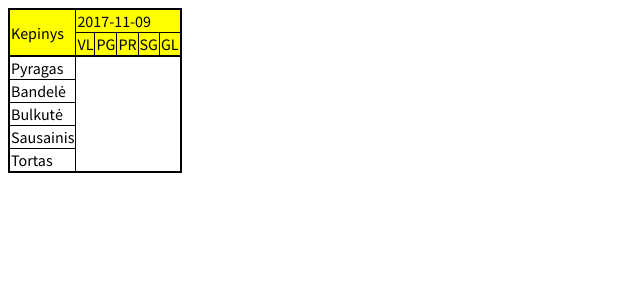
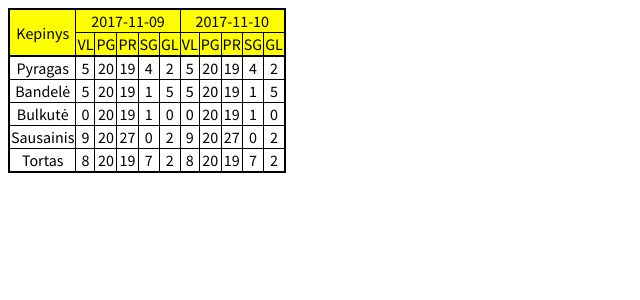
Before and after one commit to EnrikasNemc/Backery, a PHP site: page / in a window 1280 px wide. Shown: the top 300 px of the page, without its empty margins (0-640 px from the left). Run offline with PHP 8.4, Linux system fonts and the light colour scheme.

Commit message:
Multiple possiblities to get data

```diff
--- a/css/app.css
+++ b/css/app.css
@@ -1,6 +1,7 @@
 @import url('https://fonts.googleapis.com/css?family=Source+Sans+Pro');
 body{
 	font-family: 'Source Sans Pro', sans-serif;
+	text-align: center;
 }
 #border1{
 	border-collapse: collapse;
--- a/index.php
+++ b/index.php
@@ -11,8 +11,14 @@
 		<tr>
 			<td rowspan="2">Kepinys</td>
 			<td colspan="5">2017-11-09</td>
+			<td colspan="5">2017-11-10</td>
 		</tr>
 		<tr>
+			<td>VL</td><!--Vakarykštis likutis -->
+			<td>PG</td><!--Pagaminta -->
+			<td>PR</td><!--Parduota -->
+			<td>SG</td><!--Sugadinta -->
+			<td>GL</td><!--Galutinis -->
 			<td>VL</td><!--Vakarykštis likutis -->
 			<td>PG</td><!--Pagaminta -->
 			<td>PR</td><!--Parduota -->
@@ -24,21 +30,224 @@
 
 		<tr>
 			<td>Pyragas</td>
+			<td>5</td>
+			<td>20</td>
+			<td>19</td>
+			<td>4</td>
+			<td>2</td>
+			<td>5</td>
+			<td>20</td>
+			<td>19</td>
+			<td>4</td>
+			<td>2</td>
 		</tr>
 		<tr>
 			<td>Bandelė</td>
+			<td>5</td>
+			<td>20</td>
+			<td>19</td>
+			<td>1</td>
+			<td>5</td>
+			<td>5</td>
+			<td>20</td>
+			<td>19</td>
+			<td>1</td>
+			<td>5</td>
 		</tr>
 		<tr>
 			<td>Bulkutė</td>
+			<td>0</td>
+			<td>20</td>
+			<td>19</td>
+			<td>1</td>
+			<td>0</td>
+			<td>0</td>
+			<td>20</td>
+			<td>19</td>
+			<td>1</td>
+			<td>0</td>
 		</tr>
 		<tr>
 			<td>Sausainis</td>
+			<td>9</td>
+			<td>20</td>
+			<td>27</td>
+			<td>0</td>
+			<td>2</td>
+			<td>9</td>
+			<td>20</td>
+			<td>27</td>
+			<td>0</td>
+			<td>2</td>
 		</tr>
 		<tr>
 			<td>Tortas</td>
+			<td>8</td>
+			<td>20</td>
+			<td>19</td>
+			<td>7</td>
+			<td>2</td>
+			<td>8</td>
+			<td>20</td>
+			<td>19</td>
+			<td>7</td>
+			<td>2</td>
 		</tr>
 	</tbody>
 </table>
 
 </body>
+
+<script type="text/javascript">
+/*
+	var _da = [
+{"date": "2017-11-09",
+	{
+		"name": "Pyragas",
+		"leftovers": "8",
+		"count": "5",
+		"sold": "12",
+		"left": "1"
+
+	},
+	{
+		"name":"Bandelė",
+		"leftovers": "8",
+		"count": "5",
+		"sold": "12",
+		"left": "1"
+
+	},
+	{
+		"name": "Bulkutė",
+		"leftovers": "8",
+		"count": "5",
+		"sold": "12",
+		"left": "1"
+	},
+	{
+		"name": "Sausainis",
+		"leftovers": "8",
+		"count": "5",
+		"sold": "12",
+		"left": "1"
+	},
+	{
+		"name":"Tortas",
+		"leftovers": "8",
+		"count": "5",
+		"sold": "12",
+		"left": "1"
+
+	},
+}
+
+];
+*/
+
+var ne = [
+	{
+		date: "2017-11-09",
+		product:"s",
+		data: [2, 5, 5, 8, 6]
+	},
+	{
+		date: "2017-11-10",
+		product:"d",
+		data: [2, 5, 5, 8, 6]
+	},
+	{
+		date: "2017-11-11",
+		product:"k",
+		data: [2, 5, 5, 8, 6]
+	}
+
+]
+
+var sortbyday = {
+	"2017-11-09":
+	[
+		{
+			"product":"Pyragas",
+			data:  [2, 5, 5, 8, 6]
+		}
+	],
+	"2017-11-10":
+	[
+		{
+			"product":"Pyragas",
+			data:  [2, 5, 5, 8, 6]
+		}
+	],
+	"2017-11-11":
+	[
+		{
+			"product":"Pyragas",
+			data:  [2, 5, 5, 8, 6]
+		}
+	],
+	"2017-11-12":
+	[
+		{
+			"product":"Pyragas",
+			data:  [2, 5, 5, 8, 6]
+		}
+	],
+	"2017-11-13":
+	[
+		{
+			"product":"Pyragas",
+			data:  [2, 5, 5, 8, 6]
+		}
+	]
+}
+
+var sortbyproduct = {
+	"Pyragas":
+	[
+		{
+			"date":"2017-11-09",
+			data:  [2, 5, 5, 8, 6]
+		}
+	]
+}
+
+var optimizedbydate = {
+	"2017-11-09":
+	{
+
+				"Pyragas":[2, 5, 5, 8, 6],
+				"Bandelė":[2, 5, 5, 8, 6],
+				"Bulkutė":[2, 5, 5, 8, 6],
+				"Sausainis":[2, 5, 5, 8, 6],
+				"Tortas":[2, 5, 5, 8, 6],
+
+
+
+		},
+}
+
+var optimizedbyproduct = {
+	"Pyragas":
+	{
+
+				"2017-11-09":[2, 5, 5, 8, 6],
+				"2017-11-10":[2, 5, 5, 8, 6],
+				"2017-11-11":[2, 5, 5, 8, 6],
+				"2017-11-12":[2, 5, 5, 8, 6],
+				"2017-11-13":[2, 5, 5, 8, 6],
+
+
+
+		},
+}
+
+var products={
+	1:"Pyragas"
+}
+
+
+console.log(optimizedbydate);
+console.log(optimizedbyproduct)
+</script>
 </html>
```
